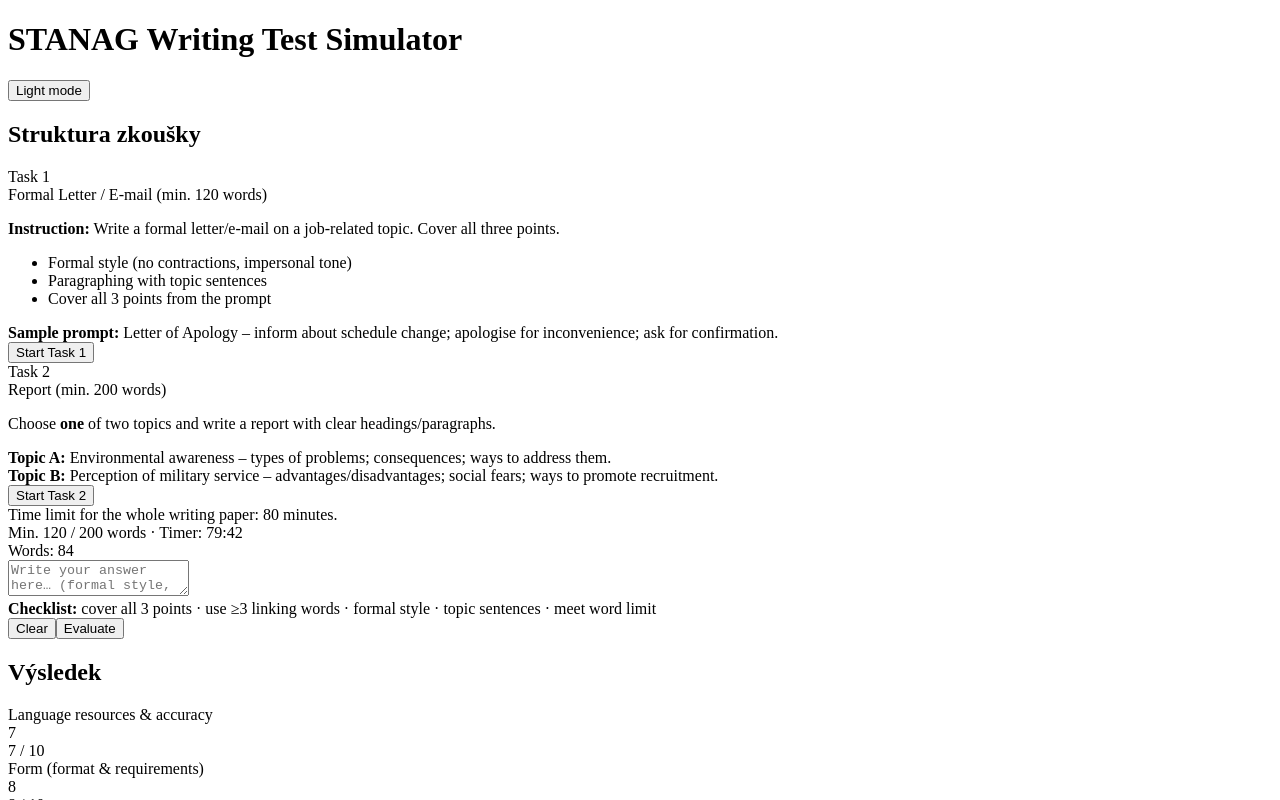
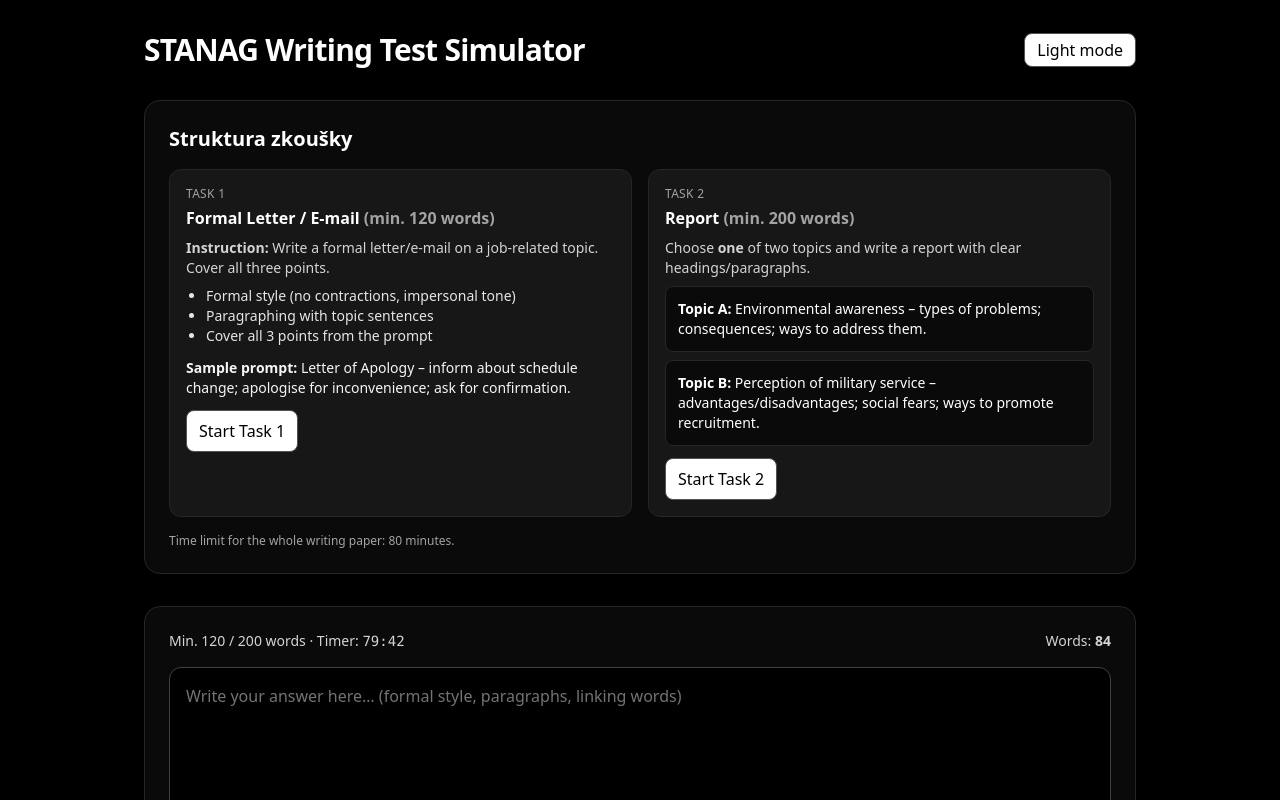
Before and after one commit to danieljordan445/stanag-writing-simulator, a Next.js app: page /writing-test in a window 1280 px wide. Shown: the top 800 px of the page. Built offline with nearby package versions, Linux system fonts and the light colour scheme.

Commit message:
Update layout.tsx

```diff
--- a/app/layout.tsx
+++ b/app/layout.tsx
@@ -1,3 +1,6 @@
+// /app/layout.tsx
+import "./globals.css";
+
 export const metadata = {
   title: "STANAG Writing Test Simulator",
   description: "MVP pro přípravu na STANAG 6001 – psaní Level 3",
@@ -6,7 +9,10 @@
 export default function RootLayout({ children }: { children: React.ReactNode }) {
   return (
     <html lang="en">
-      <body>{children}</body>
+      {/* základní třídy pro lepší výchozí vzhled (funguje i bez nich, ale pomůže) */}
+      <body className="min-h-screen bg-black text-white antialiased">
+        {children}
+      </body>
     </html>
   );
 }
```
